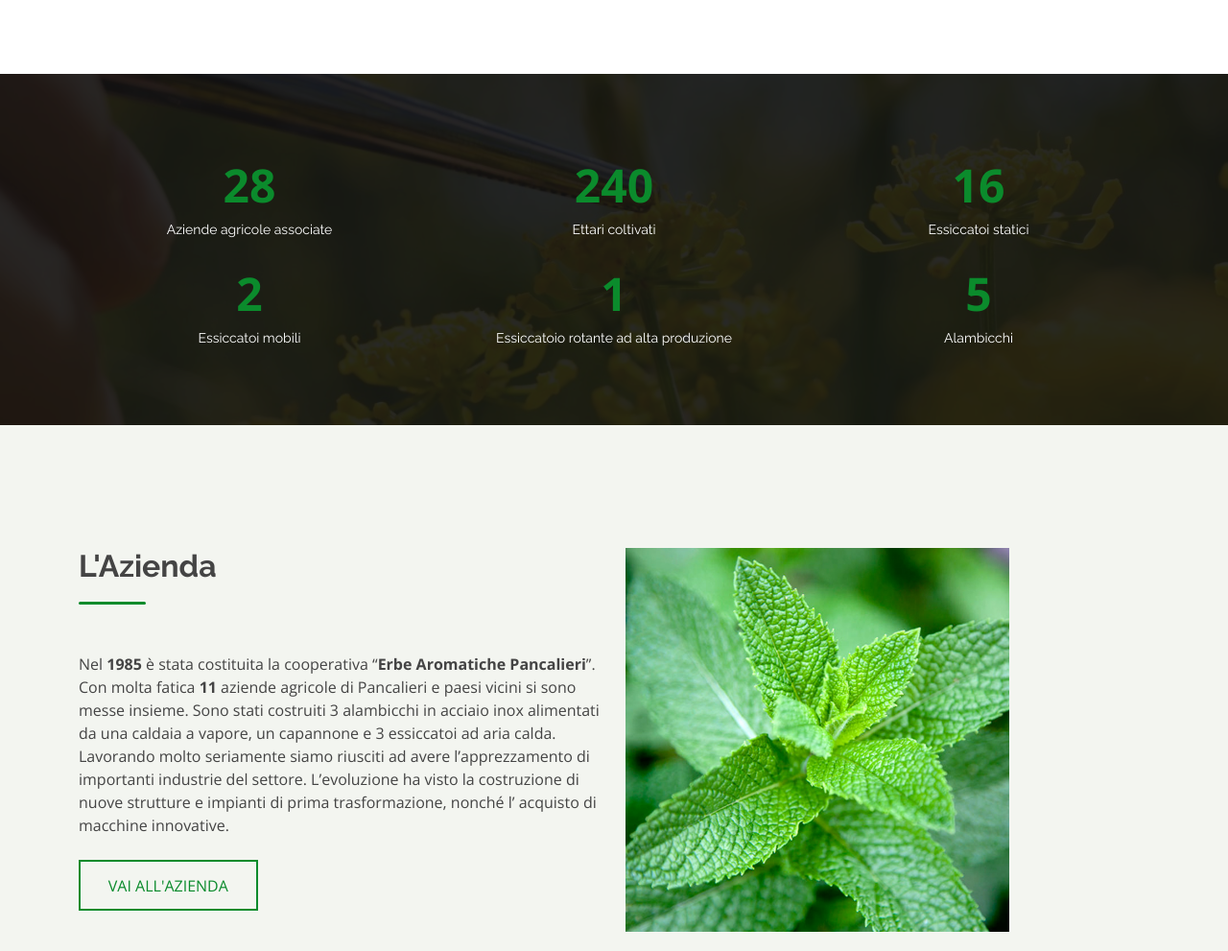
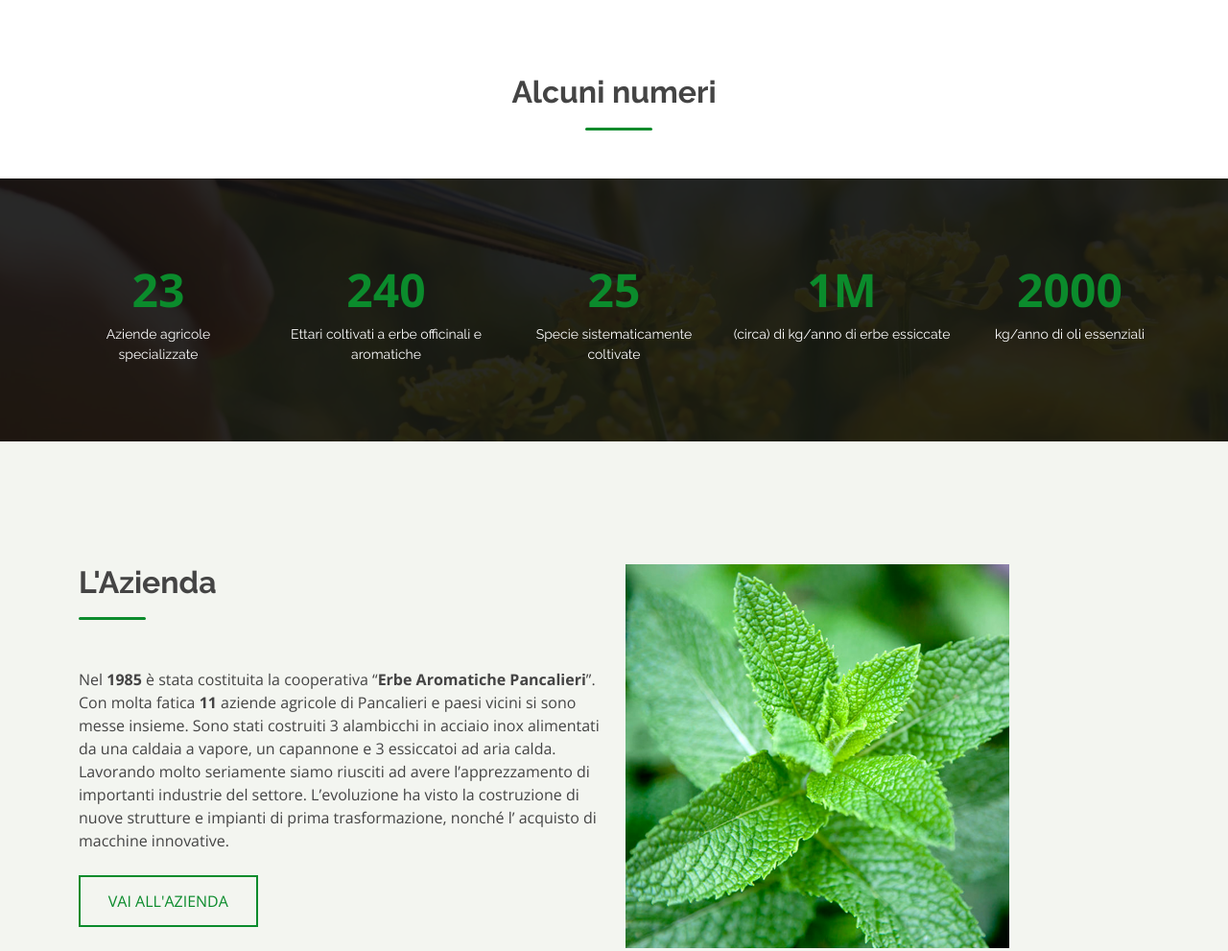
Before and after one commit to federicogaleasso/cooperativaerbearomatichepancalieri, a plain HTML site: page index.html in a window 1280 px wide. Shown: the part 704-1695 px from the top of the page at 96% size. Drawn offline with nearby package versions, Linux system fonts and the light colour scheme.

Commit message:
Aggiornamenti

```diff
--- a/assets/css/style.css
+++ b/assets/css/style.css
@@ -511,6 +511,12 @@ section {
   position: relative;
 }
 
+.col-counts{
+	display: flex!important;
+	justify-content: center!important;
+	align-items: center!important;
+  }
+
 .counts::before {
   content: "";
   position: absolute;
--- a/index.html
+++ b/index.html
@@ -93,39 +93,42 @@
     </section><!-- End Intro Section -->
 
 	<!-- ======= Counts Section ======= -->
+	<div class="section-title">
+		<h2>Alcuni numeri</h2>
+	</div>
 	<section id="counts" class="counts">
 		<div class="container" data-aos="zoom-in">
 
 			<div class="row counters position-relative">
 
-			<div class="col-lg-4 col-6 text-center">
-				<span data-purecounter-start="0" data-purecounter-end="28" data-purecounter-duration="1" class="purecounter"></span>
-				<p>Aziende agricole associate</p>
+			<div class="col-lg-2 col-6 text-center">
+				<span data-purecounter-start="0" data-purecounter-end="23" data-purecounter-duration="1" class="purecounter"></span>
+				<p>Aziende agricole specializzate</p>
 			</div>
 
-			<div class="col-lg-4 col-6 text-center">
+			<div class="col-lg-3 col-6 text-center">
 				<span data-purecounter-start="0" data-purecounter-end="240" data-purecounter-duration="1" class="purecounter"></span>
-				<p>Ettari coltivati</p>
+				<p>Ettari coltivati a erbe officinali e aromatiche</p>
 			</div>
 
-			<div class="col-lg-4 col-6 text-center">
-				<span data-purecounter-start="0" data-purecounter-end="16" data-purecounter-duration="1" class="purecounter"></span>
-				<p>Essiccatoi statici</p>
+			<div class="col-lg-2 col-6 text-center">
+				<span data-purecounter-start="0" data-purecounter-end="25" data-purecounter-duration="1" class="purecounter"></span>
+				<p>Specie sistematicamente coltivate</p>
 			</div>
 
-			<div class="col-lg-4 col-6 text-center">
-				<span data-purecounter-start="0" data-purecounter-end="2" data-purecounter-duration="1" class="purecounter"></span>
-				<p>Essiccatoi mobili</p>
+			<div class="col-lg-3 col-6 text-center">
+				<div class="row row-counts">
+					<div class="col col-counts">
+						<span data-purecounter-start="0" data-purecounter-end="1" data-purecounter-duration="1" class="purecounter"></span>
+						<span>M</span>
+					</div>
+				</div>
+				<p>(circa) di kg/anno di erbe essiccate</p>
 			</div>
 
-			<div class="col-lg-4 col-6 text-center">
-				<span data-purecounter-start="0" data-purecounter-end="1" data-purecounter-duration="1" class="purecounter"></span>
-				<p>Essiccatoio rotante ad alta produzione</p>
-			</div>
-
-			<div class="col-lg-4 col-6 text-center">
-				<span data-purecounter-start="0" data-purecounter-end="5" data-purecounter-duration="1" class="purecounter"></span>
-				<p>Alambicchi</p>
+			<div class="col-lg-2 col-12 text-center">
+				<span data-purecounter-start="0" data-purecounter-end="2000" data-purecounter-duration="1" class="purecounter"></span>
+				<p>kg/anno di oli essenziali</p>
 			</div>
 
 			</div>
@@ -282,7 +285,7 @@
 									<h4 class="tit-cont">Email</h4>
 								</div>
 								<div class="col">
-									<p class="par-cont"><a href="mailto:erbearomatiche@libero.it">erbearomatiche@libero.it</a></p>
+									<p class="par-cont"><a href="mailto:erbe.aromatiche@virgilio.it">erbe.aromatiche@virgilio.it</a></p>
 								</div>
 							</div>
 						</div>
@@ -304,7 +307,7 @@
 									<h4 class="tit-cont">Telefono</h4>
 								</div>
 								<div class="col">
-									<p class="par-cont"><a href="tel:393356270692">335 627 0692</a></p>
+									<p class="par-cont"><a href="tel:3384924844">338 492 4844</a></p>
 								</div>
 							</div>
 						</div>
```
